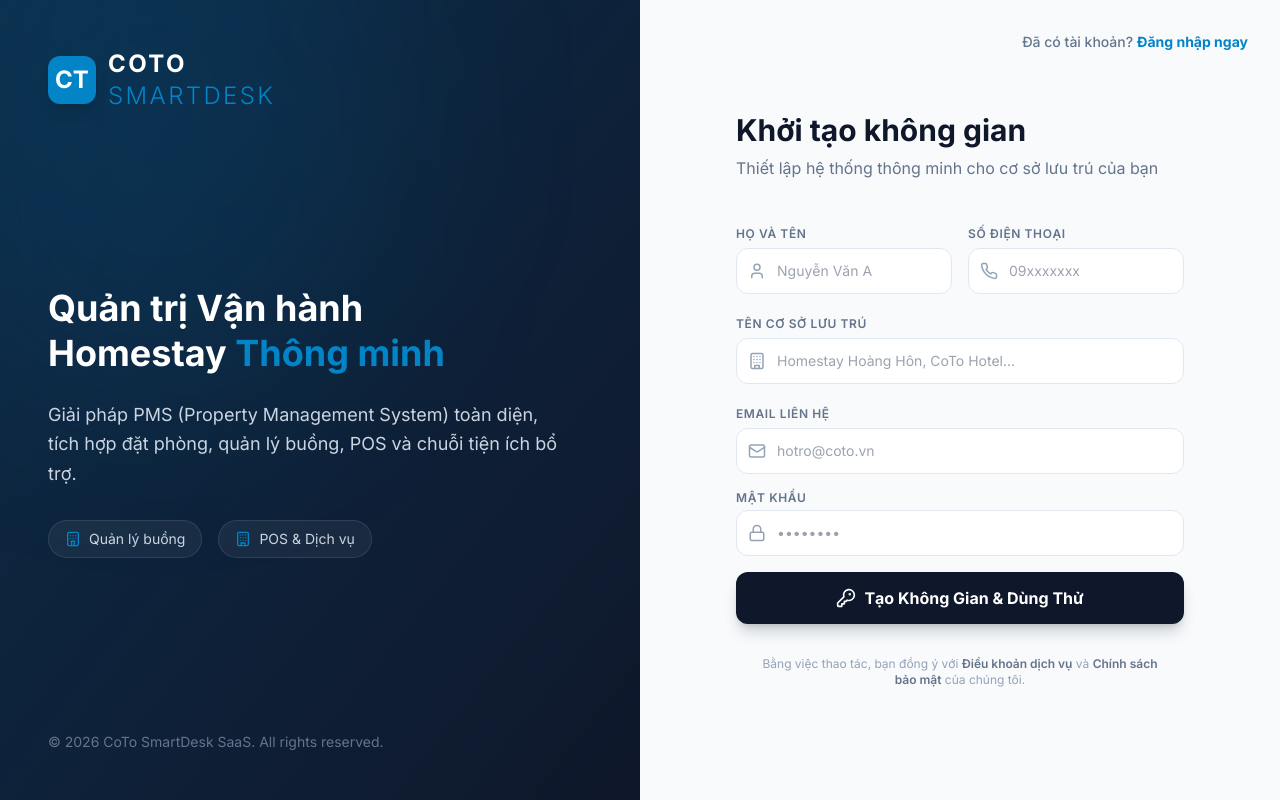
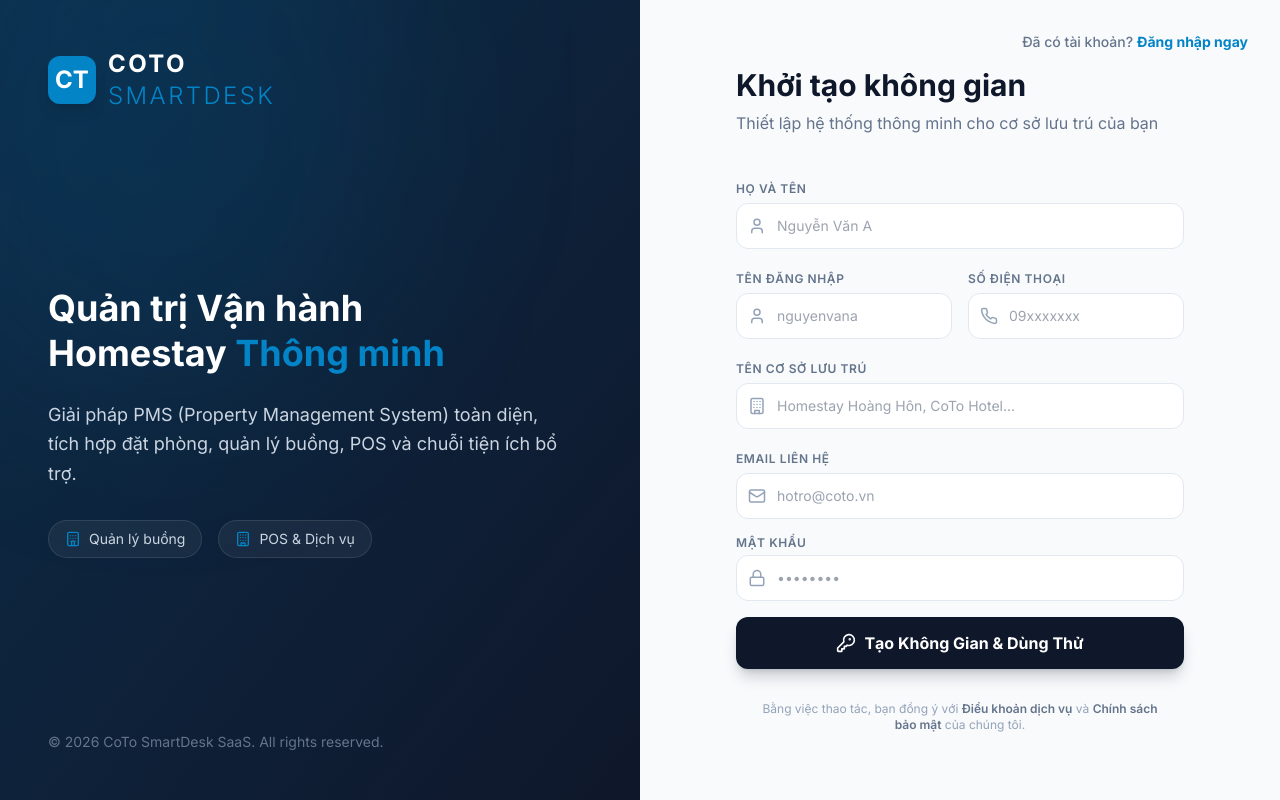
Before and after one commit to travelcommunity1331/coto-smartdesk, a Next.js app: page / in a window 1280 px wide. Both pictures are taken after a click on the button "Đăng ký dùng thử". Built offline with nearby package versions, Linux system fonts and the light colour scheme; no server answers.

Commit message:
fix(auth): Add explicit Full Name field while retaining Username field

```diff
--- a/src/app/page.tsx
+++ b/src/app/page.tsx
@@ -15,6 +15,7 @@ export default function AuthPage() {
   const [email, setEmail] = useState("");
   const [password, setPassword] = useState("");
   const [username, setUsername] = useState("");
+  const [fullName, setFullName] = useState("");
   const [phone, setPhone] = useState("");
   const [facilityName, setFacilityName] = useState("");
 
@@ -43,6 +44,7 @@ export default function AuthPage() {
           options: {
             data: {
               username,
+              full_name: fullName,
               phone,
               facility_name: facilityName
             }
@@ -156,14 +158,24 @@ export default function AuthPage() {
 
               {!isLogin && (
                 <>
-                  <div className="space-y-4 md:space-y-0 md:flex md:gap-4">
-                    <div className="md:w-1/2 space-y-1">
+                  <div className="space-y-1">
                       <label className="text-xs font-semibold text-slate-500 uppercase tracking-wider">Họ và Tên</label>
                       <div className="relative">
                          <div className="absolute inset-y-0 left-0 pl-3 flex items-center pointer-events-none">
                             <User size={18} className="text-slate-400" />
                          </div>
-                         <input required={!isLogin} type="text" value={username} onChange={e => setUsername(e.target.value)} className="w-full pl-10 pr-4 py-3 bg-white border border-slate-200 rounded-xl text-sm focus:outline-none focus:ring-2 focus:ring-coto-blue focus:border-transparent transition" placeholder="Nguyễn Văn A" />
+                         <input required={!isLogin} type="text" value={fullName} onChange={e => setFullName(e.target.value)} className="w-full pl-10 pr-4 py-3 bg-white border border-slate-200 rounded-xl text-sm focus:outline-none focus:ring-2 focus:ring-coto-blue focus:border-transparent transition" placeholder="Nguyễn Văn A" />
+                      </div>
+                  </div>
+
+                  <div className="space-y-4 md:space-y-0 md:flex md:gap-4">
+                    <div className="md:w-1/2 space-y-1">
+                      <label className="text-xs font-semibold text-slate-500 uppercase tracking-wider">Tên Đăng Nhập</label>
+                      <div className="relative">
+                         <div className="absolute inset-y-0 left-0 pl-3 flex items-center pointer-events-none">
+                            <User size={18} className="text-slate-400" />
+                         </div>
+                         <input required={!isLogin} type="text" value={username} onChange={e => setUsername(e.target.value)} className="w-full pl-10 pr-4 py-3 bg-white border border-slate-200 rounded-xl text-sm focus:outline-none focus:ring-2 focus:ring-coto-blue focus:border-transparent transition" placeholder="nguyenvana" />
                       </div>
                     </div>
 
```
